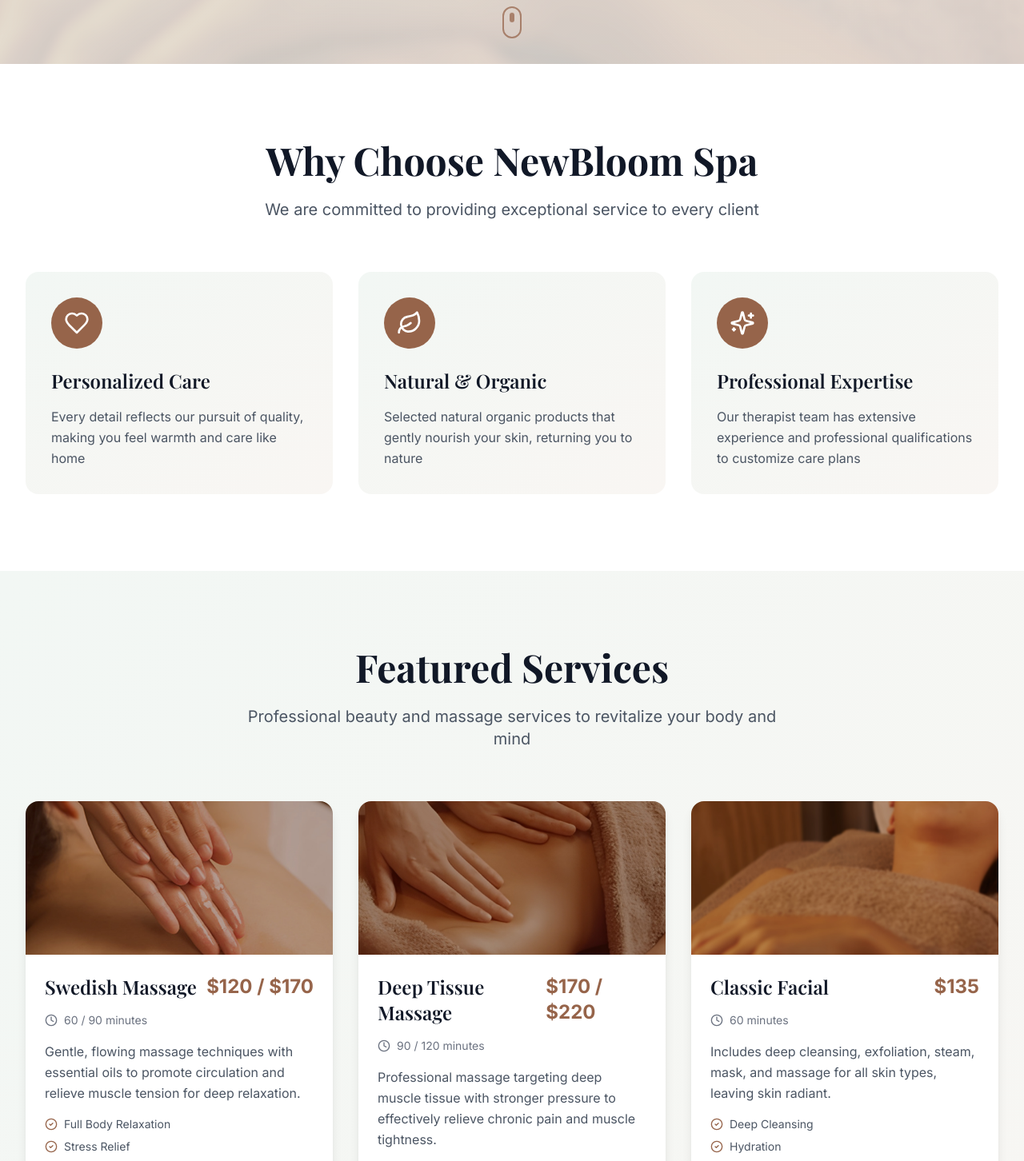
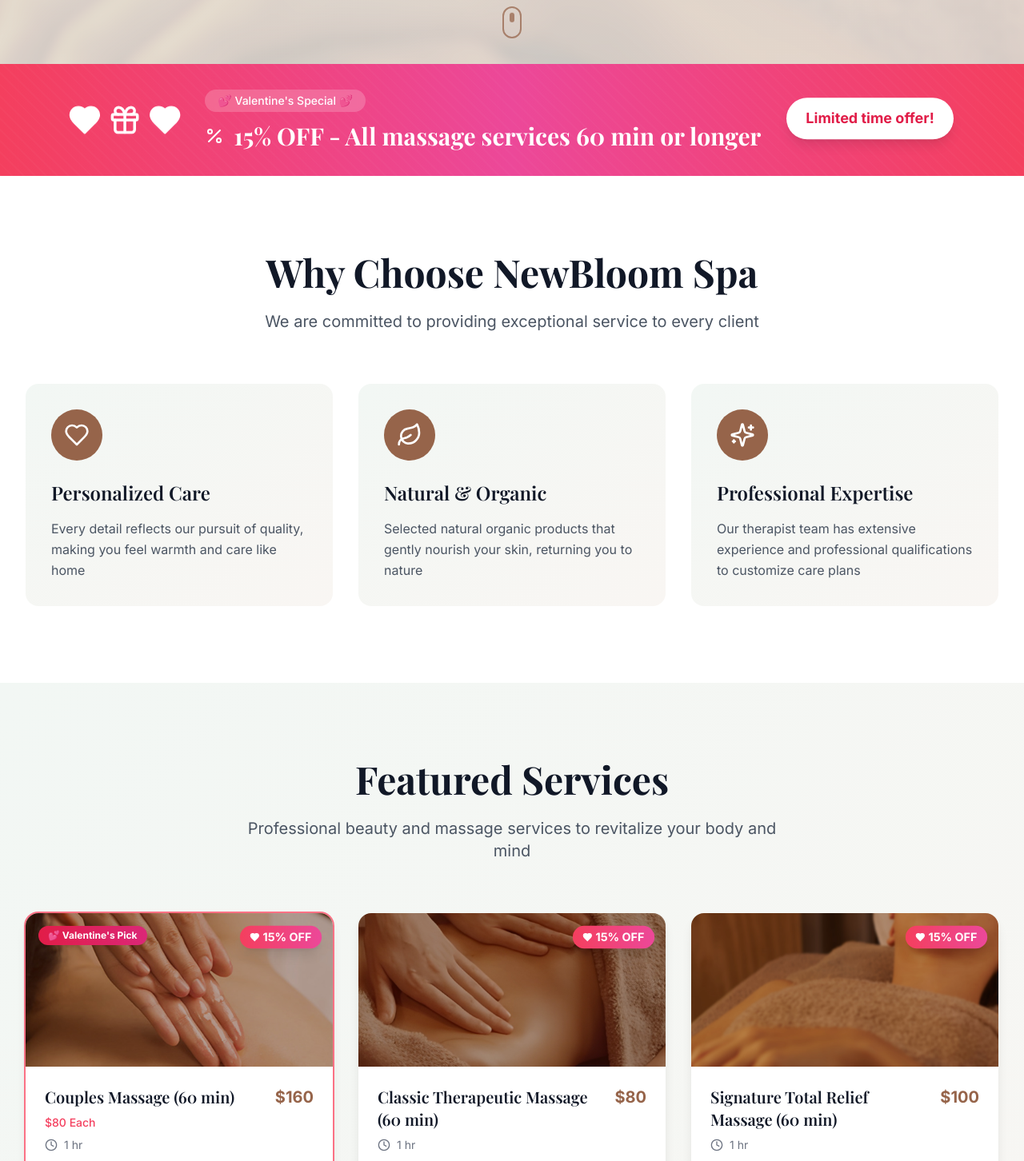
Before and after one commit to YAMY1234/NewBloomSpa, a Next.js app: page / in a window 1280 px wide. Shown: the part 720-2172 px from the top of the page at 80% size. Built offline with nearby package versions, Linux system fonts and the light colour scheme; a web font is replaced by a local one.

Commit message:
valenteen day update for home page

```diff
--- a/app/page.tsx
+++ b/app/page.tsx
@@ -10,7 +10,8 @@
   Award,
   Users,
   ArrowRight,
-  CheckCircle2
+  Gift,
+  Percent
 } from "lucide-react";
 import { useLanguage } from "@/contexts/LanguageContext";
 import { translations } from "@/data/translations";
@@ -29,60 +30,99 @@
   }
 };
 
+// Featured services data
+const featuredServicesData = [
+  {
+    id: "couples-60",
+    title: { en: "Couples Massage (60 min)", zh: "双人按摩 (60分钟)" },
+    subtitle: { en: "$80 Each", zh: "每人 $80" },
+    duration: { en: "1 hr", zh: "1小时" },
+    price: "$160",
+    description: {
+      en: "Enjoy a deeply relaxing massage experience side by side in a calm and private setting. Perfect for celebrating special occasions.",
+      zh: "在宁静私密的环境中并排享受深度放松的按摩体验。非常适合庆祝特别的日子。"
+    },
+    image: "/images/body.jpg",
+    hasDiscount: true,
+    featured: true
+  },
+  {
+    id: "classic-60",
+    title: { en: "Classic Therapeutic Massage (60 min)", zh: "经典理疗按摩 (60分钟)" },
+    duration: { en: "1 hr", zh: "1小时" },
+    price: "$80",
+    description: {
+      en: "A full-body relaxation massage that helps ease muscle tension, improve circulation, and promote overall well-being.",
+      zh: "全身放松按摩，有助于缓解肌肉紧张、改善循环并促进整体健康。"
+    },
+    image: "/images/body2.jpg",
+    hasDiscount: true
+  },
+  {
+    id: "signature-60",
+    title: { en: "Signature Total Relief Massage (60 min)", zh: "招牌全身舒缓按摩 (60分钟)" },
+    duration: { en: "1 hr", zh: "1小时" },
+    price: "$100",
+    description: {
+      en: "Our signature full-body massage focuses on relieving accumulated tension and restoring natural balance.",
+      zh: "我们的招牌全身按摩专注于缓解累积的紧张并恢复自然平衡。"
+    },
+    image: "/images/head.jpg",
+    hasDiscount: true
+  },
+  {
+    id: "foot-40",
+    title: { en: "Foot Care Therapy (40 min)", zh: "足部护理 (40分钟)" },
+    duration: { en: "40 mins", zh: "40分钟" },
+    price: "$50",
+    description: {
+      en: "A soothing foot care treatment that helps release tension and promote relaxation throughout the body.",
+      zh: "舒缓的足部护理，有助于释放紧张并促进全身放松。"
+    },
+    image: "/images/foot.jpg",
+    hasDiscount: false
+  },
+  {
+    id: "facial-30",
+    title: { en: "Essential Facial Care (30 min)", zh: "基础面部护理 (30分钟)" },
+    duration: { en: "30 mins", zh: "30分钟" },
+    price: "$50",
+    description: {
+      en: "A classic facial treatment focused on deep cleansing and gentle exfoliation. Helps refresh the skin.",
+      zh: "经典面部护理，专注于深层清洁和温和去角质。有助于清新肌肤。"
+    },
+    image: "/images/head2.jpg",
+    hasDiscount: false
+  },
+  {
+    id: "facial-60",
+    title: { en: "Professional Facial Treatment (60 min)", zh: "专业面部护理 (60分钟)" },
+    duration: { en: "1 hr", zh: "1小时" },
+    price: "$80",
+    description: {
+      en: "A comprehensive professional facial that includes deep cleansing, exfoliation, mask, and massage.",
+      zh: "全面的专业面部护理，包括深层清洁、去角质、面膜和按摩。"
+    },
+    image: "/images/head4.jpg",
+    hasDiscount: true
+  }
+];
+
 export default function Home() {
   const { language } = useLanguage();
   const t = translations[language];
+  const lang = language as 'en' | 'zh';
 
-  const services = [
-    {
-      title: t.services.massage.swedish.title,
-      duration: t.services.massage.swedish.duration,
-      price: t.services.massage.swedish.price,
-      description: t.services.massage.swedish.description,
-      features: [t.home.featuredServices.features.fullRelax, t.home.featuredServices.features.stressRelief, t.home.featuredServices.features.improveSleep],
-      image: "/images/body.jpg"
+  const texts = {
+    valentine: {
+      badge: { en: "Valentine's Special", zh: "情人节特惠" },
+      title: { en: "15% OFF", zh: "享85折优惠" },
+      subtitle: { en: "All massage services 60 min or longer", zh: "所有60分钟及以上按摩服务" },
+      note: { en: "Limited time offer!", zh: "限时优惠！" }
     },
-    {
-      title: t.services.massage.deepTissue.title,
-      duration: t.services.massage.deepTissue.duration,
-      price: t.services.massage.deepTissue.price,
-      description: t.services.massage.deepTissue.description,
-      features: [t.home.featuredServices.features.deepRelax, t.home.featuredServices.features.painRelief, t.home.featuredServices.features.flexibility],
-      image: "/images/body2.jpg"
-    },
-    {
-      title: t.services.facial.classic.title,
-      duration: t.services.facial.classic.duration,
-      price: t.services.facial.classic.price,
-      description: t.services.facial.classic.description,
-      features: [t.home.featuredServices.features.deepCleanse, t.home.featuredServices.features.hydration, t.home.featuredServices.features.antiAging],
-      image: "/images/head.jpg"
-    },
-    {
-      title: t.services.body.scrub.title,
-      duration: t.services.body.scrub.duration,
-      price: t.services.body.scrub.price,
-      description: t.services.body.scrub.description,
-      features: [t.home.featuredServices.features.exfoliate, t.home.featuredServices.features.smoothSkin, t.home.featuredServices.features.metabolism],
-      image: "/images/head2.jpg"
-    },
-    {
-      title: t.services.massage.aromatherapy.title,
-      duration: t.services.massage.aromatherapy.duration,
-      price: t.services.massage.aromatherapy.price,
-      description: t.services.massage.aromatherapy.description,
-      features: [t.home.featuredServices.features.balance, t.home.featuredServices.features.emotional, t.home.featuredServices.features.immunity],
-      image: "/images/head4.jpg"
-    },
-    {
-      title: t.services.massage.hotStone.title,
-      duration: t.services.massage.hotStone.duration,
-      price: t.services.massage.hotStone.price,
-      description: t.services.massage.hotStone.description,
-      features: [t.home.featuredServices.features.deepRelax, t.home.featuredServices.features.circulation, t.home.featuredServices.features.energy],
-      image: "/images/foot.jpg"
-    }
-  ];
+    discount: { en: "15% OFF", zh: "85折" },
+    valentinePick: { en: "Valentine's Pick", zh: "情人节推荐" }
+  };
 
   return (
     <div className="overflow-hidden">
@@ -169,6 +209,56 @@
         >
           <div className="w-6 h-10 rounded-full border-2 border-primary-600 flex justify-center">
             <div className="w-1.5 h-3 bg-primary-600 rounded-full mt-2 animate-bounce" />
+          </div>
+        </motion.div>
+      </section>
+
+      {/* Valentine's Day Promotion Banner */}
+      <section className="relative overflow-hidden">
+        <motion.div
+          initial={{ opacity: 0, scale: 0.95 }}
+          whileInView={{ opacity: 1, scale: 1 }}
+          viewport={{ once: true }}
+          transition={{ duration: 0.6 }}
+          className="bg-gradient-to-r from-rose-500 via-pink-500 to-rose-500 py-6 md:py-8"
+        >
+          <div className="absolute inset-0 opacity-20">
+            <div className="w-full h-full" style={{ backgroundImage: 'repeating-linear-gradient(45deg, rgba(255,255,255,0.1) 0px, rgba(255,255,255,0.1) 2px, transparent 2px, transparent 10px)' }} />
+          </div>
+
+          <div className="container-custom relative">
+            <div className="flex flex-col md:flex-row items-center justify-center gap-4 md:gap-8 text-white text-center md:text-left">
+              <motion.div
+                animate={{ scale: [1, 1.1, 1] }}
+                transition={{ duration: 2, repeat: Infinity }}
+                className="flex items-center gap-2"
+              >
+                <Heart className="w-8 h-8 md:w-10 md:h-10 fill-white" />
+                <Gift className="w-8 h-8 md:w-10 md:h-10" />
+                <Heart className="w-8 h-8 md:w-10 md:h-10 fill-white" />
+              </motion.div>
+
+              <div className="space-y-1">
+                <div className="inline-block bg-white/20 backdrop-blur-sm px-4 py-1 rounded-full text-sm font-medium mb-2">
+                  💕 {texts.valentine.badge[lang]} 💕
+                </div>
+                <h2 className="text-2xl md:text-3xl font-bold flex items-center justify-center md:justify-start gap-3">
+                  <Percent className="w-6 h-6" />
+                  {texts.valentine.title[lang]} - {texts.valentine.subtitle[lang]}
+                </h2>
+              </div>
+
+              <motion.a
+                href="https://new-bloom-spa.square.site/"
+                target="_blank"
+                rel="noopener noreferrer"
+                animate={{ y: [0, -3, 0] }}
+                transition={{ duration: 1.5, repeat: Infinity }}
+                className="bg-white text-rose-600 px-6 py-3 rounded-full font-bold text-lg shadow-lg hover:bg-rose-50 transition-colors"
+              >
+                {texts.valentine.note[lang]}
+              </motion.a>
+            </div>
           </div>
         </motion.div>
       </section>
@@ -272,45 +362,69 @@
             variants={stagger}
             className="grid grid-cols-1 md:grid-cols-2 lg:grid-cols-3 gap-8"
           >
-            {services.map((service, index) => (
+            {featuredServicesData.map((service) => (
               <motion.div
-                key={index}
+                key={service.id}
                 variants={fadeInUp}
-                className="bg-white rounded-2xl overflow-hidden shadow-lg hover:shadow-2xl transition-all duration-300 hover:-translate-y-2"
+                className={`bg-white rounded-2xl overflow-hidden shadow-lg hover:shadow-2xl transition-all duration-300 hover:-translate-y-2 relative ${service.featured ? 'ring-2 ring-rose-400' : ''}`}
               >
+                {/* Discount Badge */}
+                {service.hasDiscount && (
+                  <div className="absolute top-4 right-4 z-10">
+                    <motion.div
+                      animate={{ scale: [1, 1.05, 1] }}
+                      transition={{ duration: 2, repeat: Infinity }}
+                      className="bg-gradient-to-r from-rose-500 to-pink-500 text-white px-3 py-1 rounded-full text-sm font-bold shadow-lg flex items-center gap-1"
+                    >
+                      <Heart className="w-3 h-3 fill-white" />
+                      {texts.discount[lang]}
+                    </motion.div>
+                  </div>
+                )}
+
+                {/* Featured Badge */}
+                {service.featured && (
+                  <div className="absolute top-4 left-4 z-10">
+                    <div className="bg-gradient-to-r from-rose-600 to-pink-600 text-white px-3 py-1 rounded-full text-xs font-bold">
+                      💕 {texts.valentinePick[lang]}
+                    </div>
+                  </div>
+                )}
+
                 <div
                   className="h-48 bg-cover bg-center"
                   style={{ backgroundImage: `url('${service.image}')` }}
                 />
                 <div className="p-6">
-                  <div className="flex justify-between items-start mb-4">
-                    <h3 className="text-2xl font-serif font-semibold text-gray-900">
-                      {service.title}
+                  <div className="flex justify-between items-start mb-2">
+                    <h3 className="text-xl font-serif font-semibold text-gray-900 flex-1 pr-2">
+                      {service.title[lang]}
                     </h3>
-                    <span className="text-2xl font-bold text-primary-600">
+                    <span className="text-xl font-bold text-primary-600 whitespace-nowrap">
                       {service.price}
                     </span>
                   </div>
-                  <p className="text-sm text-gray-500 mb-4 flex items-center">
+                  {service.subtitle && (
+                    <p className="text-sm text-rose-500 font-medium mb-2">
+                      {service.subtitle[lang]}
+                    </p>
+                  )}
+                  <p className="text-sm text-gray-500 mb-3 flex items-center">
                     <Clock className="w-4 h-4 mr-2" />
-                    {service.duration}
+                    {service.duration[lang]}
                   </p>
-                  <p className="text-gray-600 mb-4 leading-relaxed">
-                    {service.description}
+                  <p className="text-gray-600 mb-4 leading-relaxed text-sm">
+                    {service.description[lang]}
                   </p>
-                  <ul className="space-y-2 mb-6">
-                    {service.features.map((feature, idx) => (
-                      <li key={idx} className="flex items-center text-sm text-gray-600">
-                        <CheckCircle2 className="w-4 h-4 text-primary-600 mr-2 flex-shrink-0" />
-                        {feature}
-                      </li>
-                    ))}
-                  </ul>
                   <a
                     href="https://new-bloom-spa.square.site/"
                     target="_blank"
                     rel="noopener noreferrer"
-                    className="block text-center py-3 px-6 bg-sage-600 text-white rounded-full font-medium hover:bg-sage-700 transition-colors"
+                    className={`block text-center py-3 px-6 rounded-full font-medium transition-colors ${
+                      service.hasDiscount
+                        ? 'bg-gradient-to-r from-rose-500 to-pink-500 text-white hover:from-rose-600 hover:to-pink-600'
+                        : 'bg-sage-600 text-white hover:bg-sage-700'
+                    }`}
                   >
                     {t.home.hero.bookNow}
                   </a>
```
